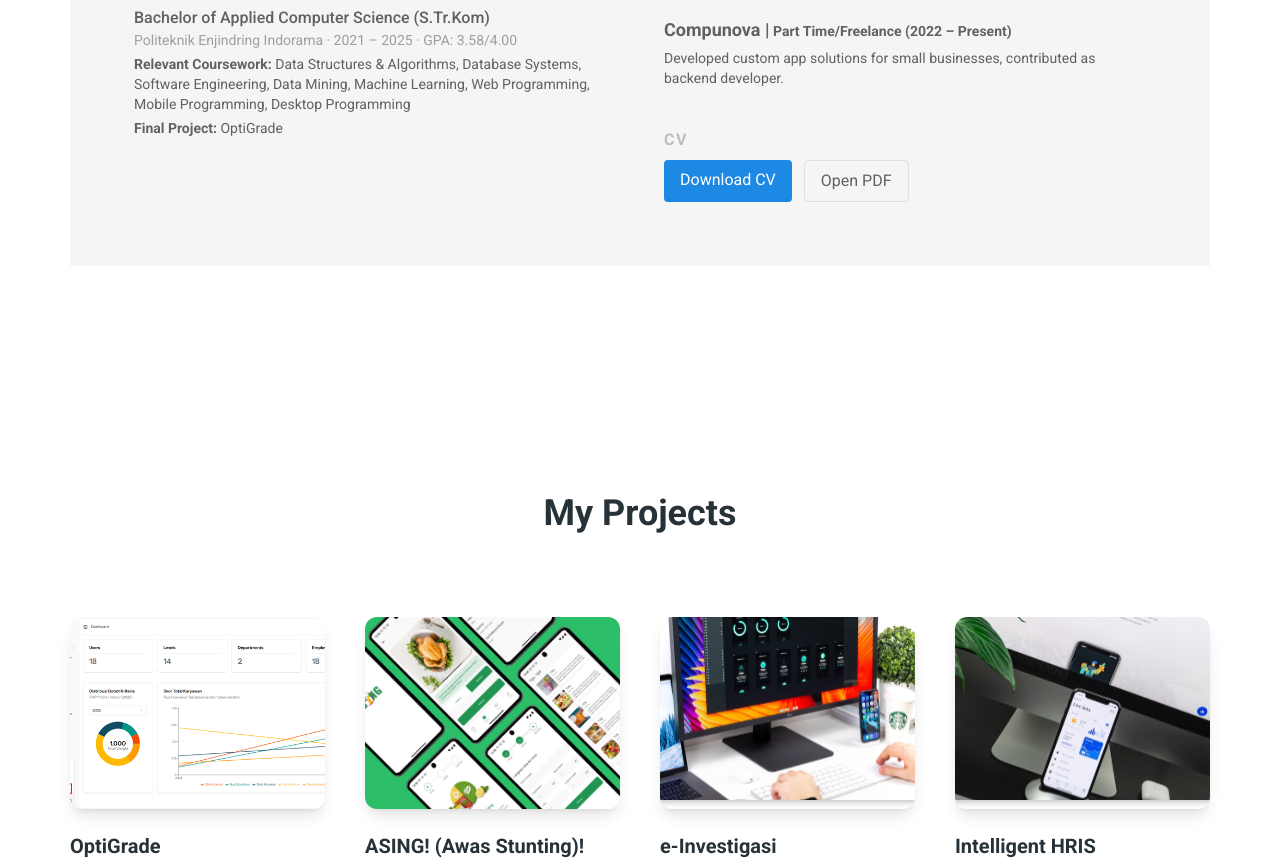
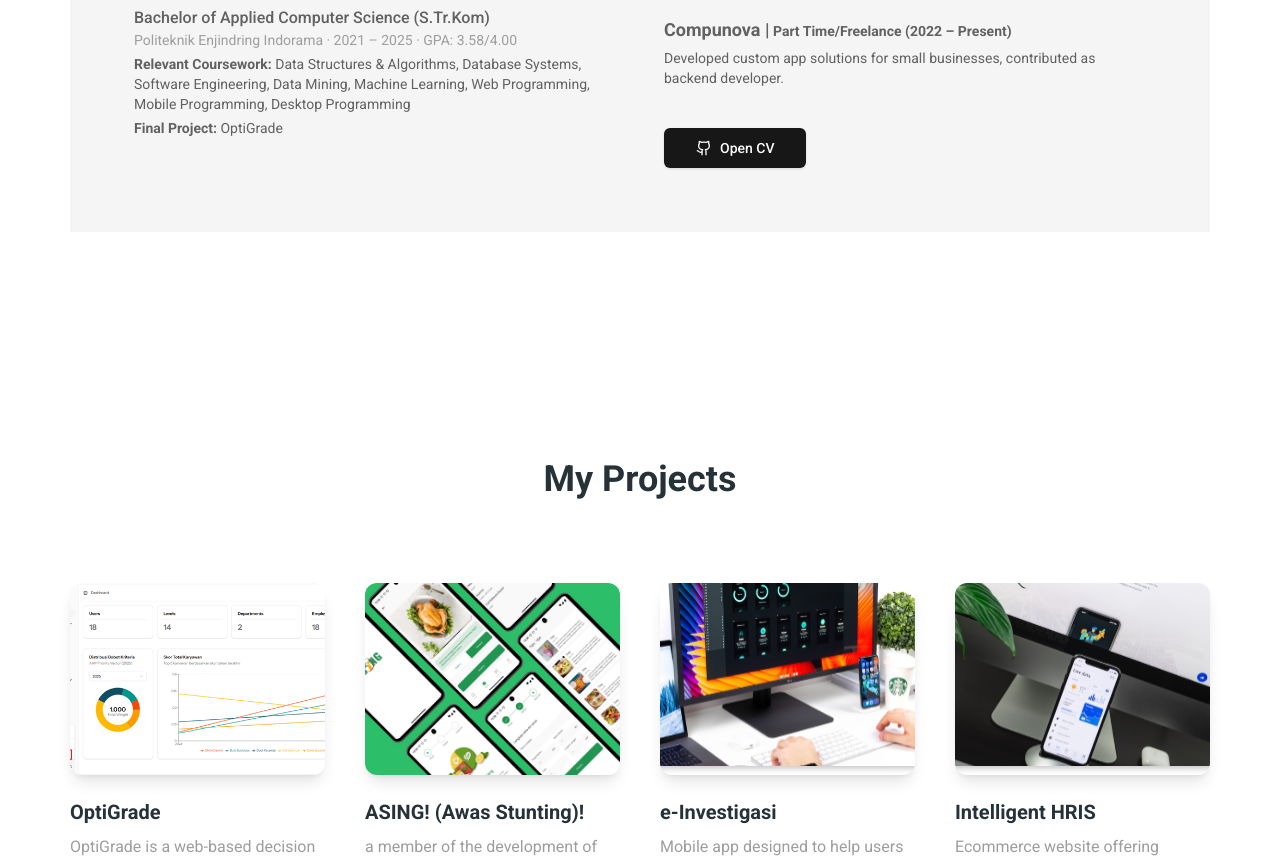
Before and after one commit to vrhidayat/Portfolio, a Next.js app: page / in a window 1280 px wide. Shown: the part 1244-2108 px from the top of the page. Built offline with nearby package versions, Linux system fonts and the light colour scheme.

Commit message:
minor change

```diff
--- a/src/app/about.tsx
+++ b/src/app/about.tsx
@@ -1,6 +1,8 @@
 "use client"
 
 import Image from "next/image";
+import { Github } from 'lucide-react';
+import { Button } from "@/components/ui/button";
 
 function About() {
     return (
@@ -105,28 +107,16 @@ function About() {
 
                     {/* CV Download */}
                     <div className="mt-6">
-                        <h3 className="uppercase text-gray-400 font-semibold tracking-widest mb-2">
-                            CV
-                        </h3>
                         <div className="flex gap-3">
-                            {/* Direct download - will download the file */}
-                            <a
-                                href="/CV_ATS_Fadli.pdf"
-                                download="Fadli_Nurhidayat_CV.pdf"
-                                className="inline-block bg-blue-600 hover:bg-blue-700 text-white px-4 py-2 rounded"
+                            {/* Open in new tab */}
+                            <Button
+                                color="black"
+                                size="lg"
+                                className="flex items-center gap-2"
+                                onClick={() => window.open("/Fadli_CV.pdf", "_blank", "noopener")}
                             >
-                                Download CV
-                            </a>
-
-                            {/* Open in new tab */}
-                            <a
-                                href="/CV_ATS_Fadli.pdf"
-                                target="_blank"
-                                rel="noopener noreferrer"
-                                className="inline-block border border-gray-300 hover:bg-gray-50 text-gray-700 px-4 py-2 rounded"
-                            >
-                                Open PDF
-                            </a>
+                                <Github className="h-5 w-5" /> Open CV
+                            </Button>
                         </div>
                     </div>
                 </div>
```
